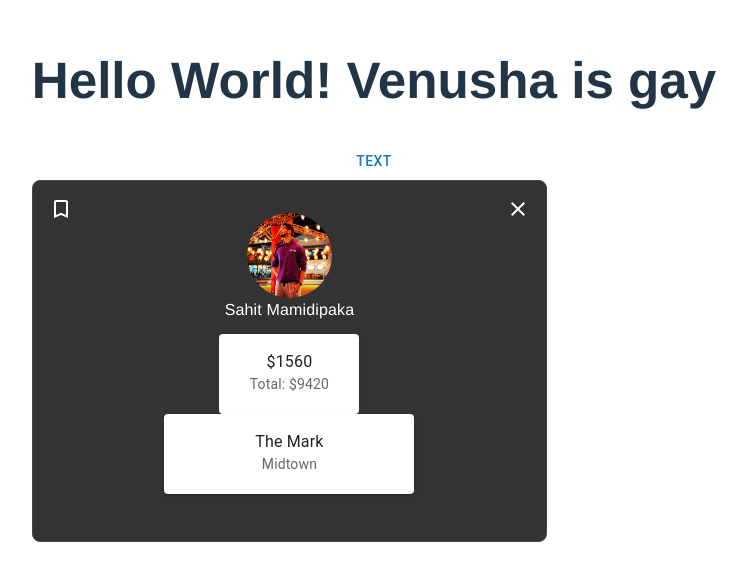
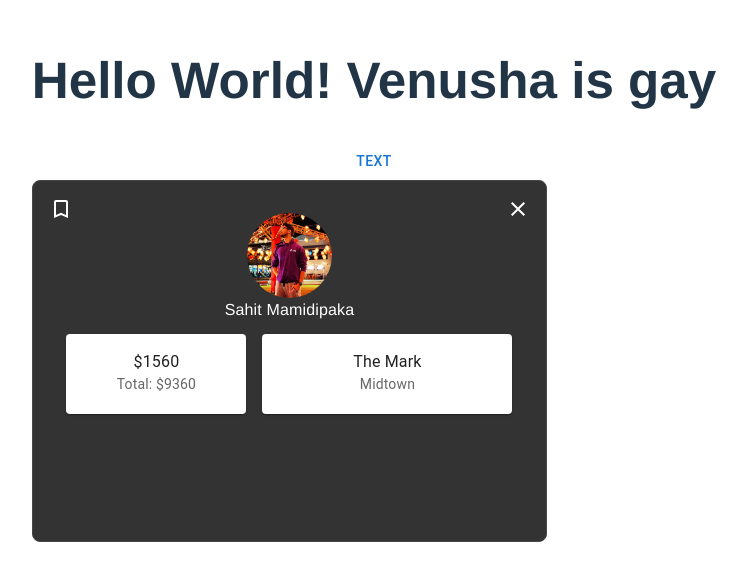
Before and after one commit to smamidipaka6/sublease-app, a React (Vite) app: page / in a window 1280 px wide. Shown: the part 120-700 px from the top of the page, without its empty margins (266-1013 px from the left). Built offline with nearby package versions, Linux system fonts and the light colour scheme.

Commit message:
added resizeableText components in Grid comp.

```diff
--- a/src/Components/ListingCard.tsx
+++ b/src/Components/ListingCard.tsx
@@ -48,18 +48,24 @@ const card = (
         Sahit Mamidipaka
       </StyledTypography>
 
+      <Grid container spacing={2} sx={{ justifyContent: "center" }}>
+        <Grid item xl={4}>
           <ResizeableTextCard
-        width={140}
+            width={180}
             height={80}
             text1={"$1560"}
-        text2={"Total: $9420"}
+            text2={"Total: $9360"}
           ></ResizeableTextCard>
+        </Grid>
+        <Grid item xl={8}>
           <ResizeableTextCard
             width={250}
             height={80}
             text1={"The Mark"}
             text2={"Midtown"}
           ></ResizeableTextCard>
+        </Grid>
+      </Grid>
     </CardContent>
     {/* <CardActions>
       <Button size="small">Learn More</Button>
```
Lines whose indentation alone changed are shown as unchanged.
